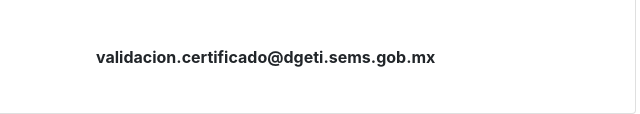
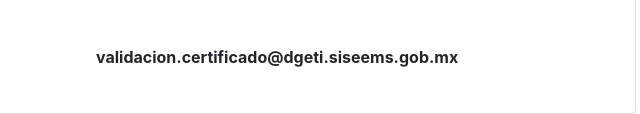
Before and after one commit to SISEEMS-gob/sim, a plain HTML site: page index.html in a window 1280 px wide. Shown: the part 1340-1454 px from the top of the page, 559-1199 px from the left. Drawn offline with nearby package versions, Linux system fonts and the light colour scheme.

Commit message:
Update index.html

```diff
--- a/index.html
+++ b/index.html
@@ -106,7 +106,7 @@
 
 
 
-				<div class="col-md-6  text-left"><strong>validacion.certificado@dgeti.sems.gob.mx</strong></div>
+				<div class="col-md-6  text-left"><strong>validacion.certificado@dgeti.siseems.gob.mx</strong></div>
 			</div><br>
 			<div class="
 
```
